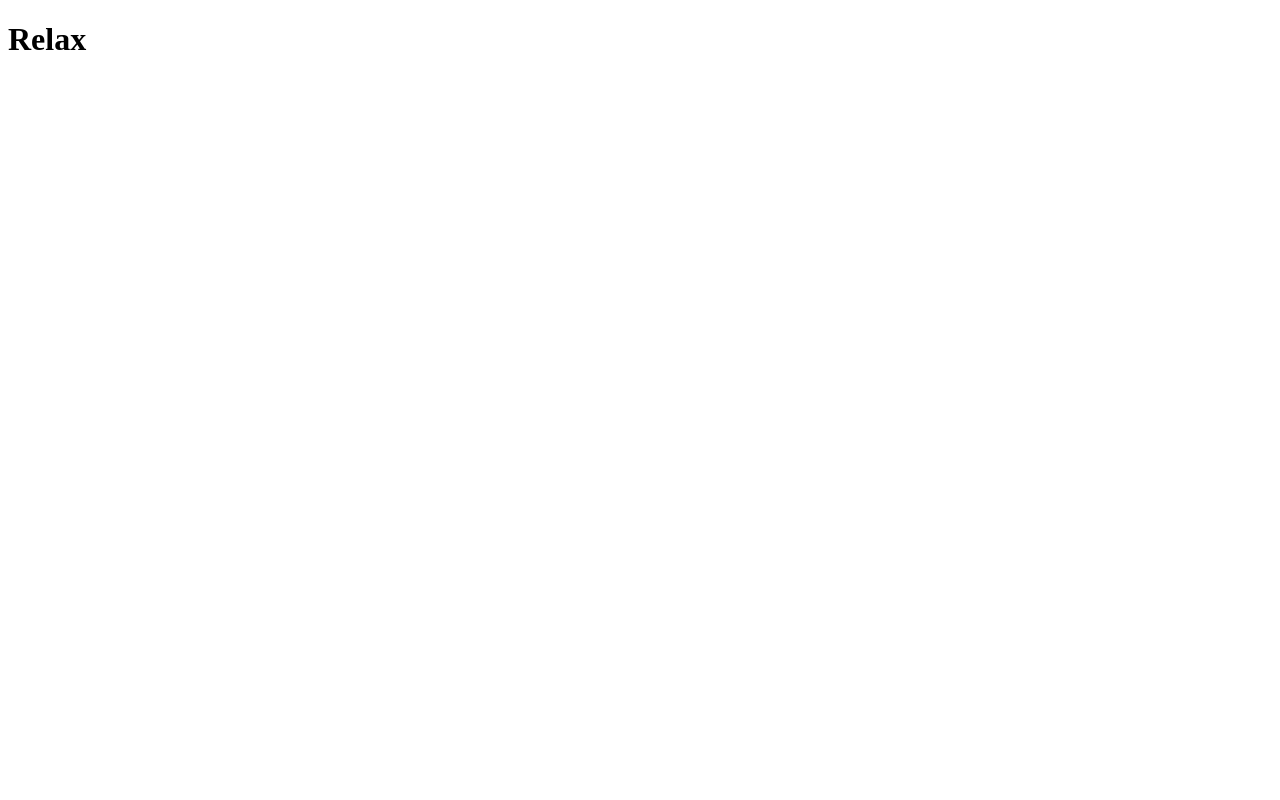
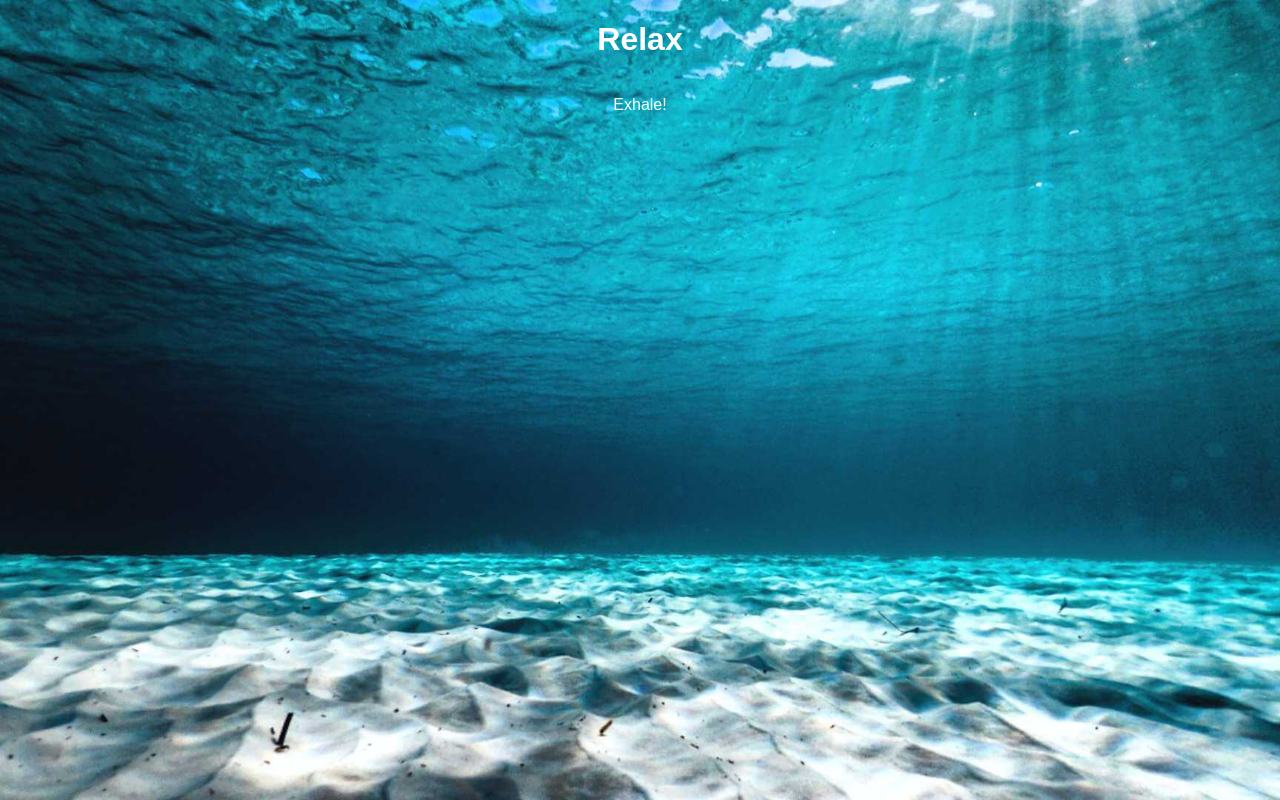
Before and after one commit to AnthonyBobongo/meditation-app, a plain HTML site: page index.html in a window 1280 px wide. Drawn offline with Linux system fonts and the light colour scheme.

Commit message:
Added background and styling

```diff
--- a/app.js
+++ b/app.js
@@ -4,6 +4,8 @@ const text = document.querySelector('#text');
 const totalTime = 7500;
 const breathTime = (totalTime/5) * 2;
 const holdTime = totalTime / 5;
+
+breathAnimation()
 
 function breathAnimation(){
     text.innerHTML = 'Inhale!'
@@ -12,5 +14,12 @@ function breathAnimation(){
     setTimeout(() =>{
         text.innerText = 'Hold'
 
+        setTimeout(() => {
+          text.innerText = 'Exhale!'
+          container.className = 'container shrink'
+        }, holdTime)
+
     }, breathTime)
 }
+
+setInterval(breathAnimation, totalTime)
--- a/index.html
+++ b/index.html
@@ -4,6 +4,7 @@
 <head>
   <meta charset="UTF-8">
   <meta name="viewport" content="width=device-width, initial-scale=1.0">
+  <link rel="stylesheet" href="style.css">
   <title>Meditation App</title>
 </head>
 
--- a/style.css
+++ b/style.css
@@ -0,0 +1,17 @@
+@import url('https://fonts.googleapis.com/css2?family=Roboto&display=swap');
+
+* {
+  box-sizing: border-box;
+}
+
+body {
+  background: #224941 url(img/ocean.jpg) no-repeat center/cover;
+  color: #fff;
+  font-family: 'Montserrat', sans-serif;
+  min-height: 100vh;
+  overflow: hidden;
+  display: flex;
+  flex-direction: column;
+  align-items: center;
+  margin: 0;
+}
```
Also changed, not shown: img/ocean.jpg (added).
